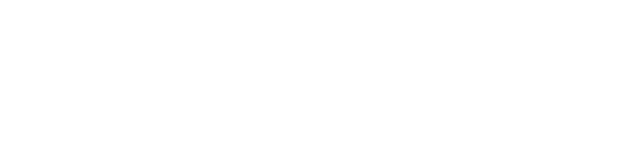
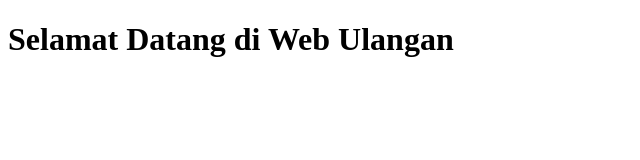
Before and after one commit to fakhriwidyat/UlanganWeb, a plain HTML site: page index.html in a window 1280 px wide. Shown: the whole page, without its empty margins (0-640 px from the left). Drawn offline with Linux system fonts and the light colour scheme.

Commit message:
tambah script

```diff
--- a/index.html
+++ b/index.html
@@ -6,6 +6,6 @@
     <title>WebUlangan</title>
 </head>
 <body>
-
+    <h1>Selamat Datang di Web Ulangan</h1>
 </body>
 </html>
```
